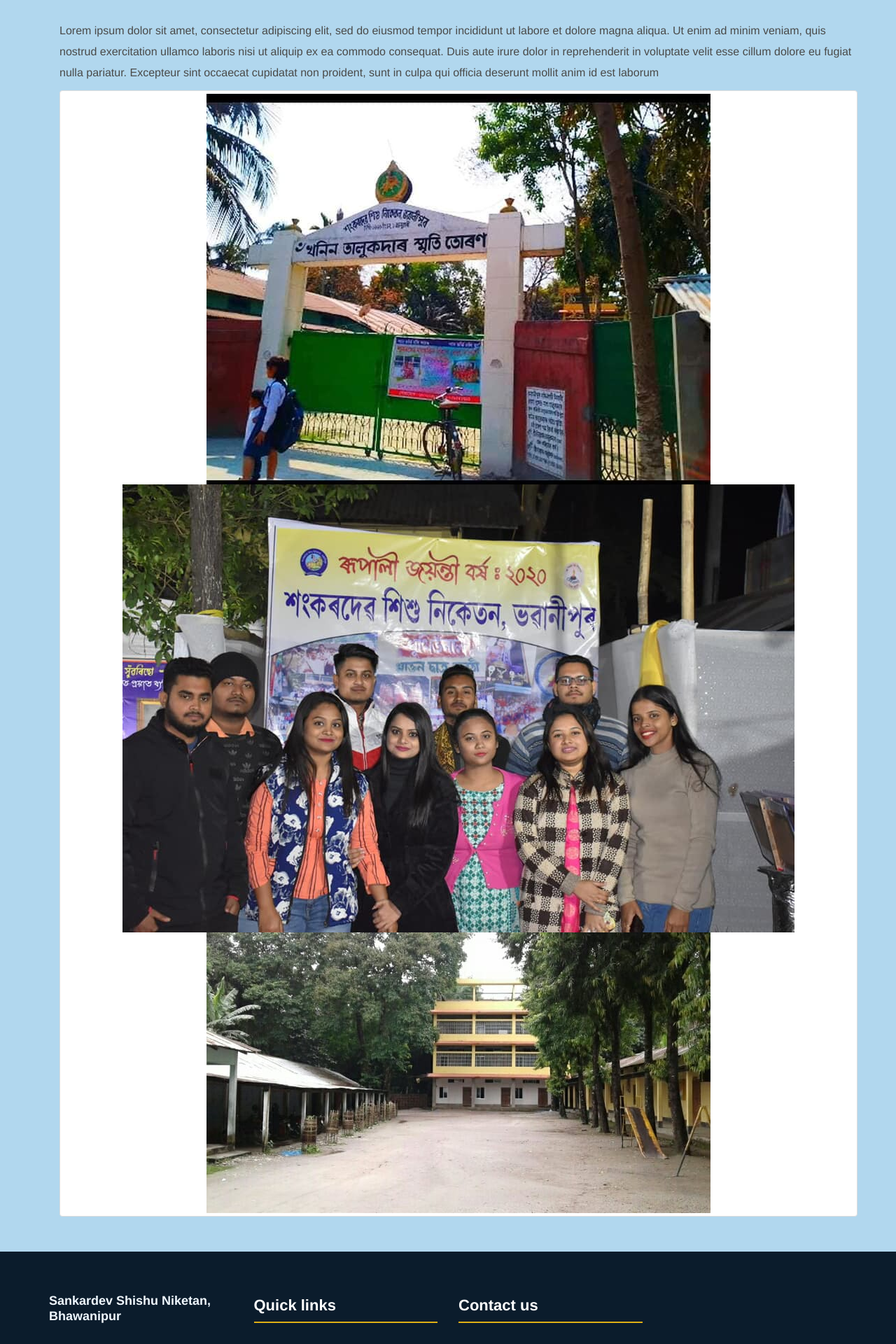
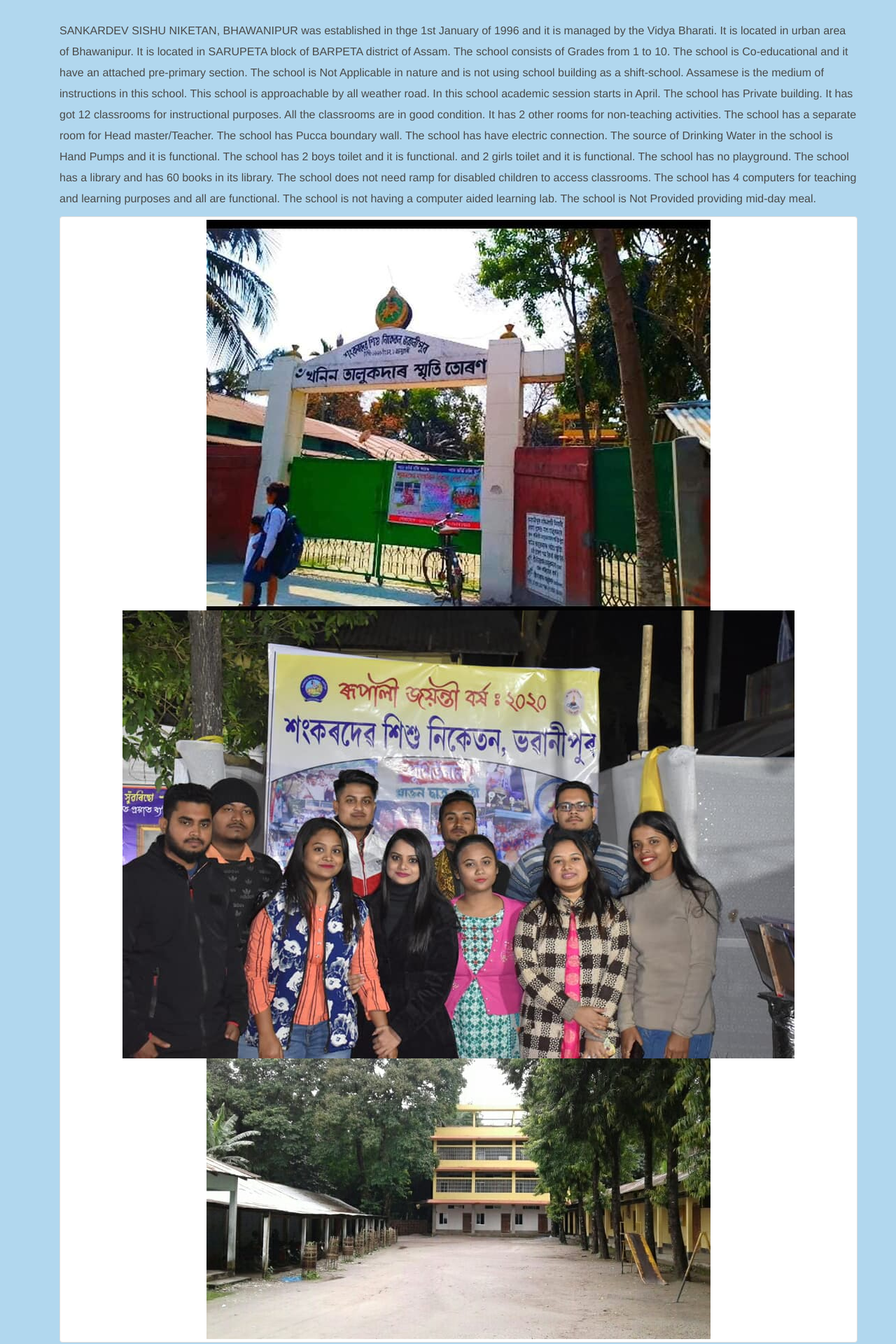
Before and after one commit to Bucephalus-lgtm/ssnb, a Node server app: page /about in a window 1280 px wide. Shown: the part 351-2271 px from the top of the page at 70% size. Run offline with Node 20, Linux system fonts and the light colour scheme; some libraries are stand-ins or nearby versions.

Commit message:
files are modified to attract the users

```diff
--- a/public/css/style.css
+++ b/public/css/style.css
@@ -156,3 +156,11 @@
     padding: 10px;
     margin-top: 20px !important;
 }
+
+.footer-box {
+    background:rgb(27, 85, 53) !important;
+}
+
+.inner_banner{
+    background:rgb(27, 85, 53) !important;
+}
--- a/views/about.ejs
+++ b/views/about.ejs
@@ -18,22 +18,18 @@
             <div class="col-md-12 layout_padding_2">
                 <div class="full">
                     <div class="heading_main text_align_left">
-                        <h2><span>Welcome To</span> Education</h2>
+                        <h2><span>Welcome To</span> Sankardev Sishu Niketan, Bhawanipur</h2>
                     </div>
                     <div class="full">
-                        <p>Lorem ipsum dolor sit amet, consectetur adipiscing elit, sed do eiusmod tempor incididunt ut
-                            labore et dolore magna aliqua.
-                            Ut enim ad minim veniam, quis nostrud exercitation ullamco laboris nisi ut aliquip ex ea
-                            commodo consequat.
-                            Duis aute irure dolor in reprehenderit in voluptate velit esse cillum dolore eu fugiat nulla
-                            pariatur.
-                            Excepteur sint occaecat cupidatat non proident, sunt in culpa qui officia deserunt mollit
-                            anim id est laborum</p>
-                            <div class="thumbnail">
-                                <img src="/images/ssnb1.jpg"  height="300px" alt="" srcset="">
-                                <img src="/images/ssnb2.jpg"  height="300px" alt="" srcset="">
-                                <img src="/images/ssnb3.jpg"  height="300px" alt="" srcset="">
-                            </div>
+                        <p>
+                            SANKARDEV SISHU NIKETAN, BHAWANIPUR was established in thge 1st January of 1996 and it is managed by the Vidya Bharati. It is located in urban area of Bhawanipur. It is located in SARUPETA block of BARPETA district of Assam. The school consists of Grades from 1 to 10. The school is Co-educational and it have an attached pre-primary section. The school is Not Applicable in nature and is not using school building as a shift-school. Assamese is the medium of instructions in this school. This school is approachable by all weather road. In this school academic session starts in April.
+                            The school has Private building. It has got 12 classrooms for instructional purposes. All the classrooms are in good condition. It has 2 other rooms for non-teaching activities. The school has a separate room for Head master/Teacher. The school has Pucca boundary wall. The school has have electric connection. The source of Drinking Water in the school is Hand Pumps and it is functional. The school has 2 boys toilet and it is functional. and 2 girls toilet and it is functional. The school has no playground. The school has a library and has 60 books in its library. The school does not need ramp for disabled children to access classrooms. The school has 4 computers for teaching and learning purposes and all are functional. The school is not having a computer aided learning lab. The school is Not Provided providing mid-day meal.
+                        </p>
+                        <div class="thumbnail">
+                            <img src="/images/ssnb1.jpg" height="300px" alt="" srcset="">
+                            <img src="/images/ssnb2.jpg" height="300px" alt="" srcset="">
+                            <img src="/images/ssnb3.jpg" height="300px" alt="" srcset="">
+                        </div>
                     </div>
                 </div>
             </div>
--- a/views/layouts/footer.ejs
+++ b/views/layouts/footer.ejs
@@ -15,22 +15,19 @@
             <!-- <h6 style="color: aliceblue;"> <strong>Vidya Bharati Initiative</strong> </h6> -->
           </div>
           <div class="full white_fonts">
-            <p>Lorem ipsum dolor sit amet, consectetur adipiscing elit, sed do eiusmod tempor incididunt ut labore et
-              dolore magna aliqua.
-              Ut enim ad minim veniam, quis nostrud exercitation ullamco laboris nisi ut aliquip </p>
+            <p>
+              Established in year 1996, SANKARDEV SHISHU NIKETAN ,BHAWANIPUR is located in rural area of Assam state of India. In Haripur of Sarupeta block of Barpeta district. Area pincode is 781352.
+            </p>
           </div>
         </div>
       </div>
 
       <div class="col-xs-12 col-sm-6 col-md-6 col-lg-3">
         <div class="footer_blog footer_menu white_fonts">
-          <h3>Quick links</h3>
+          <h3>External links</h3>
           <ul>
-            <li><a href="#">&gt; Join Us</a></li>
-            <li><a href="#">&gt; Maintenance</a></li>
-            <li><a href="#">&gt; Language Packs</a></li>
-            <li><a href="#">&gt; LearnPress</a></li>
-            <li><a href="#">&gt; Release Status</a></li>
+            <li><a href="http://vidyabharti.net/">&gt; Vidya Bharati</a></li>
+            <li><a href="https://sebaonline.org/">&gt; SEBA, Assam</a></li>
           </ul>
         </div>
       </div>
@@ -58,6 +55,22 @@
           </ul>
         </div>
       </div>
+
+      <div class="col-xs-12 col-sm-6 col-md-6 col-lg-3">
+        <div class="footer_blog full white_fonts">
+          <h3>We are here</h3>
+          <ul class="full">
+            <li>
+              <iframe
+                src="https://www.google.com/maps/embed?pb=!1m18!1m12!1m3!1d3571.8016555374675!2d91.06374631498821!3d26.46212168332373!2m3!1f0!2f0!3f0!3m2!1i1024!2i768!4f13.1!3m3!1m2!1s0x3759782d2909d1f3%3A0x468d4352b5862047!2sSankardev%20Sishu%20Niketan%20Bhawanipur!5e0!3m2!1sen!2sin!4v1603824026794!5m2!1sen!2sin"
+                width="300" height="300" frameborder="0" style="border:0;" allowfullscreen="" aria-hidden="false"
+                tabindex="0"></iframe>
+            </li>
+          </ul>
+        </div>
+      </div>
+
+
 
     </div>
 
```
Also changed, not shown: views/index.ejs (+5 -5 lines), public/images/ssnb4.jpg (added), public/images/ssnb5.jpg (added).
